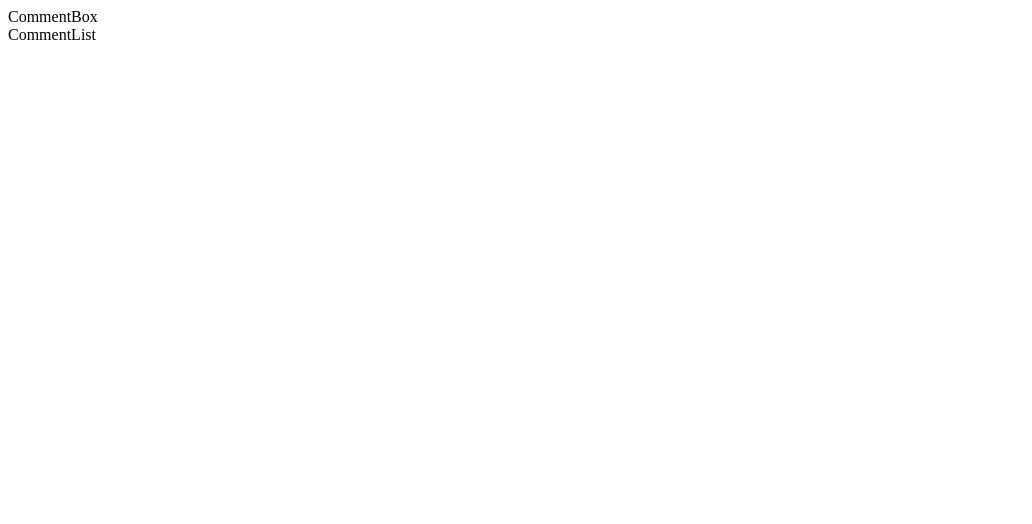
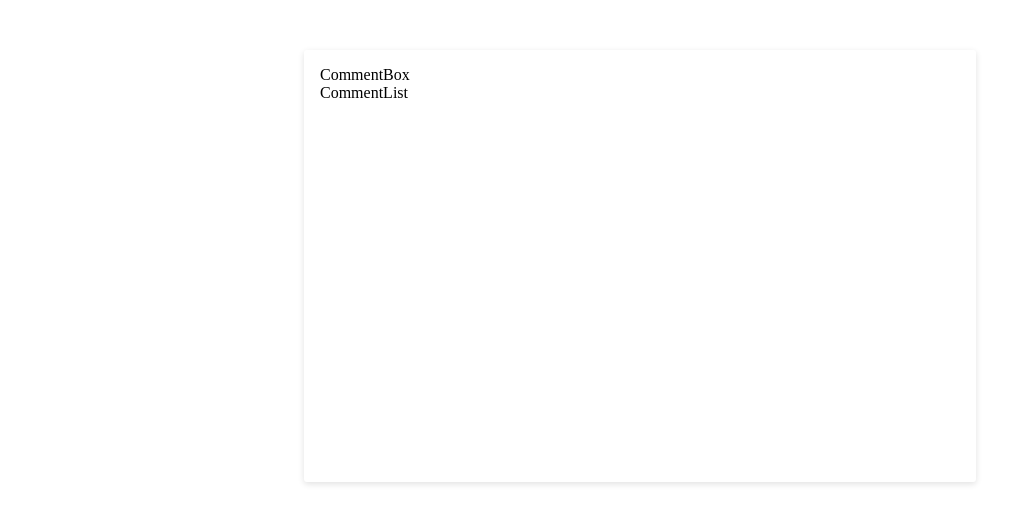
Before and after one commit to abdusa/comment-app, a React app: page / in a window 1280 px wide. Shown: the whole page, without its empty margins (0-1032 px from the left). Built offline with nearby package versions, Linux system fonts and the light colour scheme.

```diff
--- a/public/index.html
+++ b/public/index.html
@@ -19,6 +19,7 @@
       work correctly both with client-side routing and a non-root public URL.
       Learn how to configure a non-root public URL by running `npm run build`.
     -->
+    <link rel="stylesheet" href="%PUBLIC_URL%/style.css">
     <title>React App</title>
   </head>
   <body>
--- /dev/null
+++ b/public/style.css
@@ -0,0 +1,13 @@
+body {
+    width: 100%;
+    margin: 50px auto 0;
+}
+
+#root {
+    width: 50vw;
+    height: 50vh;
+    margin: 0 auto;
+    box-shadow: 0 2px 6px 0 rgba(0, 0, 0, .12);
+    padding: 16px;
+    border-radius: 3px;
+}
```
Also changed, not shown: src/components/__test__/App.test.js (+6 -4 lines).
